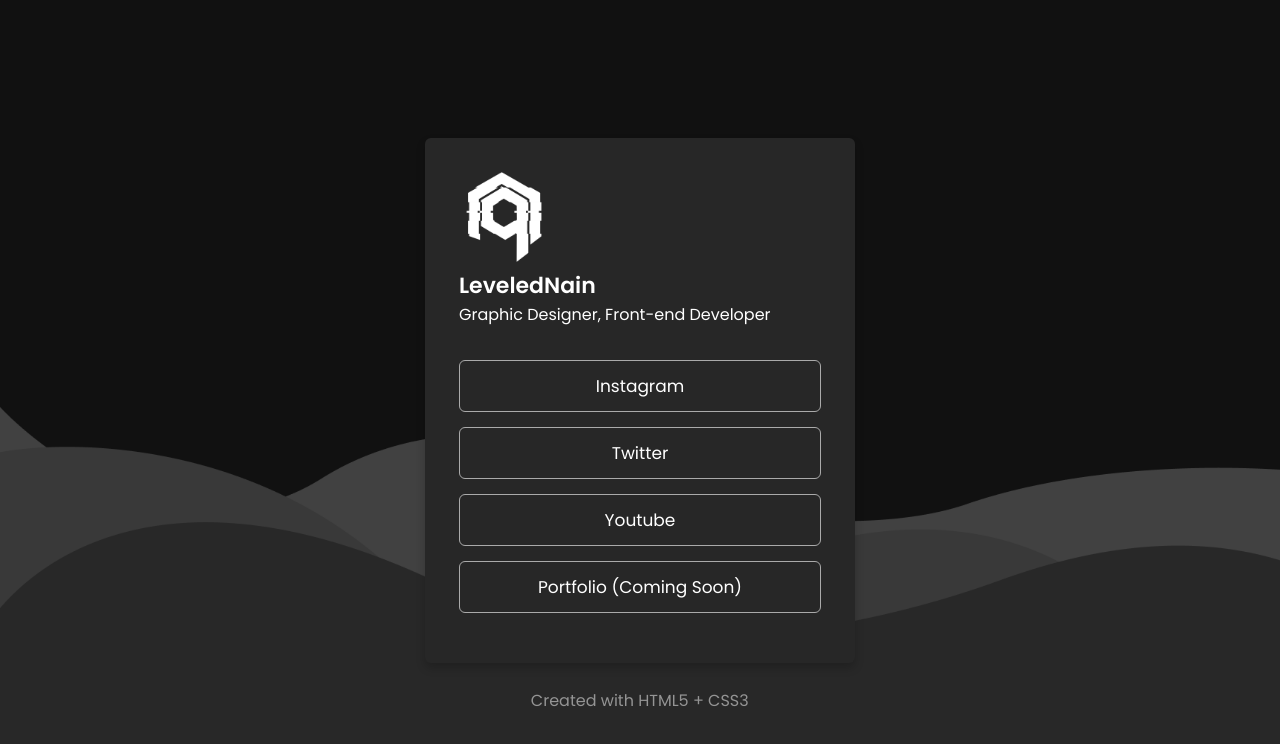
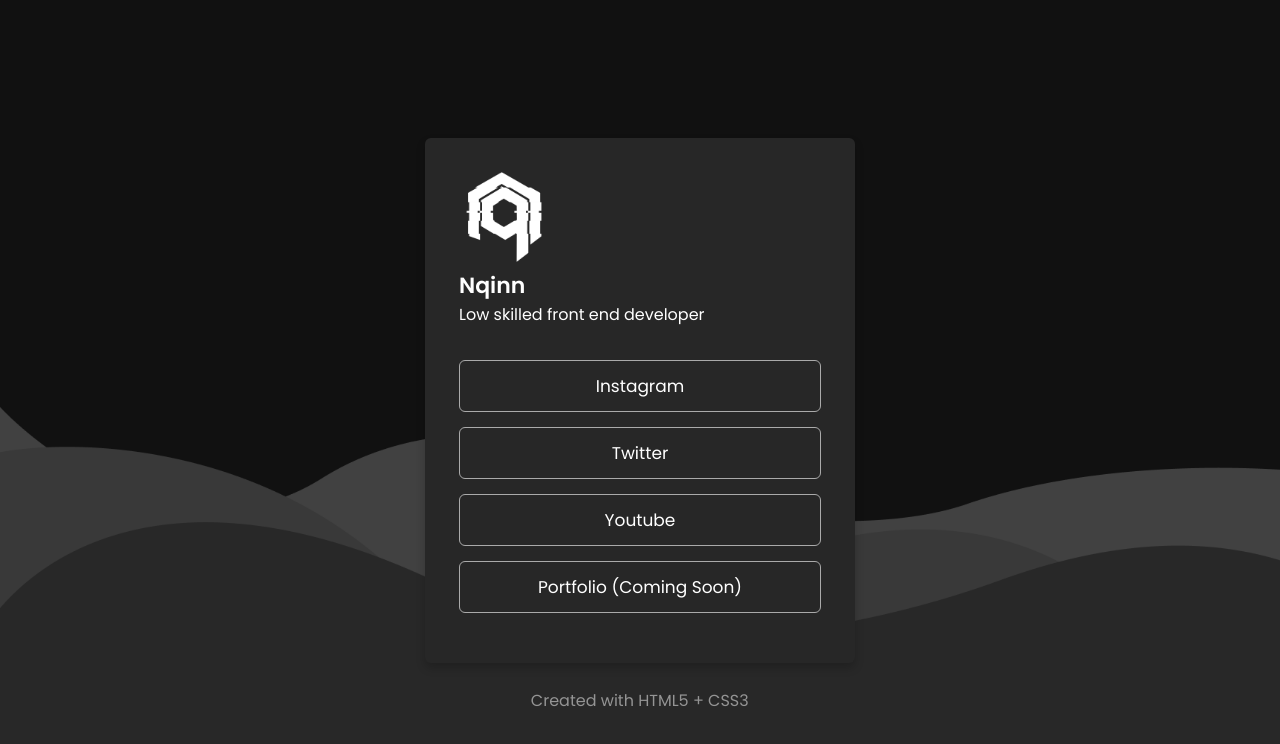
Before and after one commit to nqinn/nqinn-usefullinks, a plain HTML site: page index.html in a window 1280 px wide. Drawn offline with Linux system fonts and the light colour scheme.

Commit message:
Update index.html

```diff
--- a/index.html
+++ b/index.html
@@ -1,7 +1,7 @@
 <!DOCTYPE html>
 <html lang="en" dir="ltr">
   <head>
-    <title>LeveledNain | Useful Links</title>
+    <title>Nqinn | Useful Links</title>
     <meta charset="UTF-8">
     <meta name="keywords" content="HTML, CSS">
     <meta name="description" content="Nqinn's Useful Links">
@@ -14,11 +14,11 @@
   <body>
     <div class="wrapper">
       <img src="/image/logo.png" alt="logo nqinn" class="imagenqin">
-      <h2>LeveledNain</h2>
-      <p>Graphic Designer, Front-end Developer</p>
+      <h2>Nqinn</h2>
+      <p>Low skilled front end developer</p>
       <div class="box">
         <div class="links-btn button">
-          <button onclick="location.href = 'https://www.instagram.com/nqinn_12/'" class="bdiv">Instagram</button>
+          <button onclick="location.href = 'https://www.instagram.com/ignlevelseven/'" class="bdiv">Instagram</button>
           <button onclick="location.href = 'https://twitter.com/nqinn_12/'" class="bdiv">Twitter</button>
           <button onclick="location.href = 'https://www.youtube.com/channel/UCF3wa59C-ozI35bToXoQiUA/'" class="bdiv">Youtube</button>
           <button class="bdiv">Portfolio (Coming Soon)</button>
```
